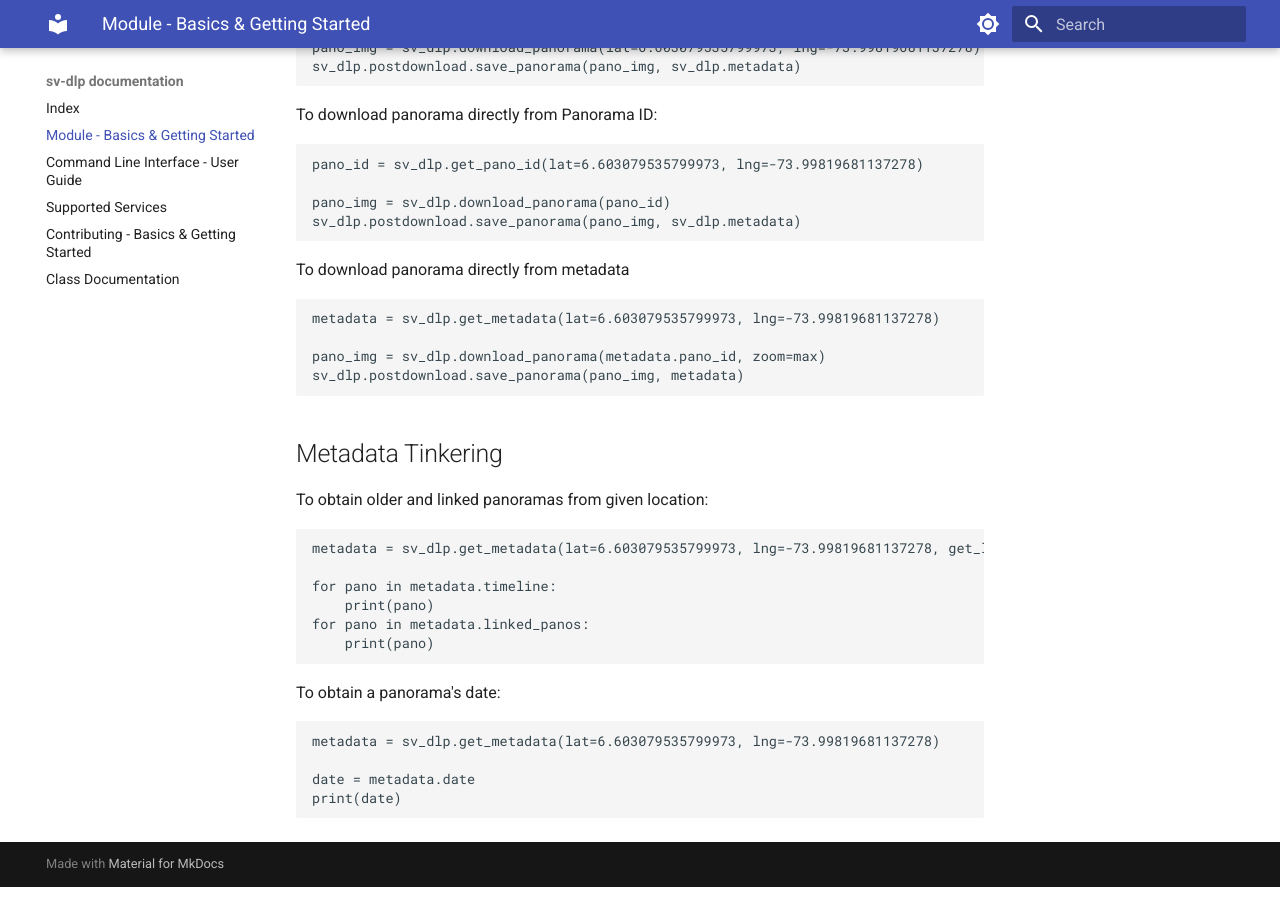
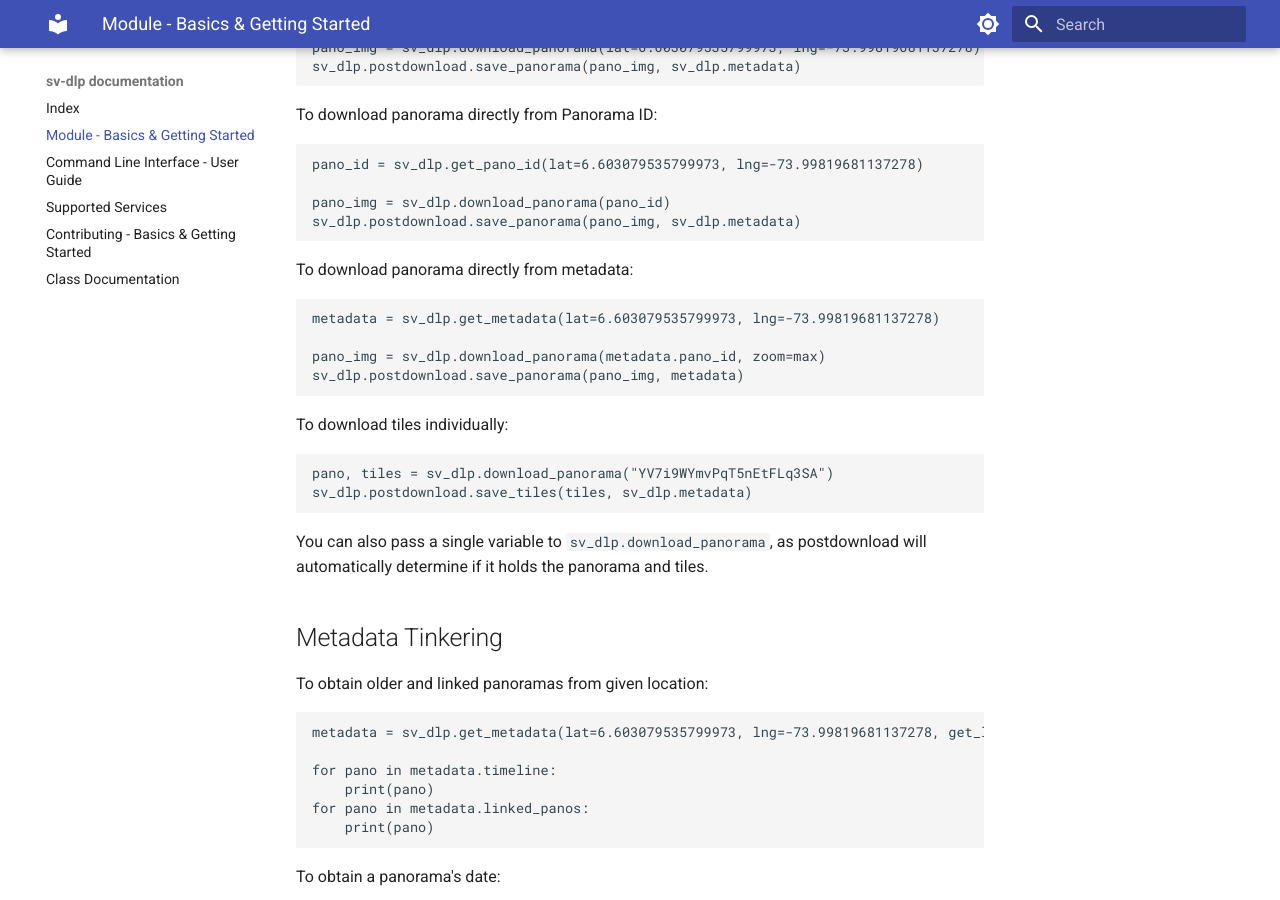
Before and after one commit to shmugoh/sv-dlp, an MkDocs documentation site: the page built from docs/module_basics.md, in a window 1280 px wide and 900 px high, scrolled down 889 px. Built offline with MkDocs 1.6.1 and Material for MkDocs 9.7.7, drawn with Linux system fonts in a browser that asks for light colours.

Commit message:
[CLI/DOCS] Implement `save_tiles`

````diff
--- a/docs/module_basics.md
+++ b/docs/module_basics.md
@@ -38,13 +38,22 @@ pano_img = sv_dlp.download_panorama(pano_id)
 sv_dlp.postdownload.save_panorama(pano_img, sv_dlp.metadata)
 ```
 
-To download panorama directly from metadata
+To download panorama directly from metadata:
 ```python
 metadata = sv_dlp.get_metadata(lat=6.603079535799973, lng=-73.99819681137278)
 
 pano_img = sv_dlp.download_panorama(metadata.pano_id, zoom=max)
 sv_dlp.postdownload.save_panorama(pano_img, metadata)
 ```
+
+To download tiles individually:
+```python
+pano, tiles = sv_dlp.download_panorama("YV7i9WYmvPqT5nEtFLq3SA")
+sv_dlp.postdownload.save_tiles(tiles, sv_dlp.metadata)
+```
+You can also pass a single variable to `sv_dlp.download_panorama`,
+as postdownload will automatically determine
+if it holds the panorama and tiles.
 
 ## Metadata Tinkering
 To obtain older and linked panoramas from given location:
````
Also changed, not shown: docs/cli_guide.md (+14 -3 lines), sv_dlp/__init__.py (+7 -1 lines), 1 other file.
